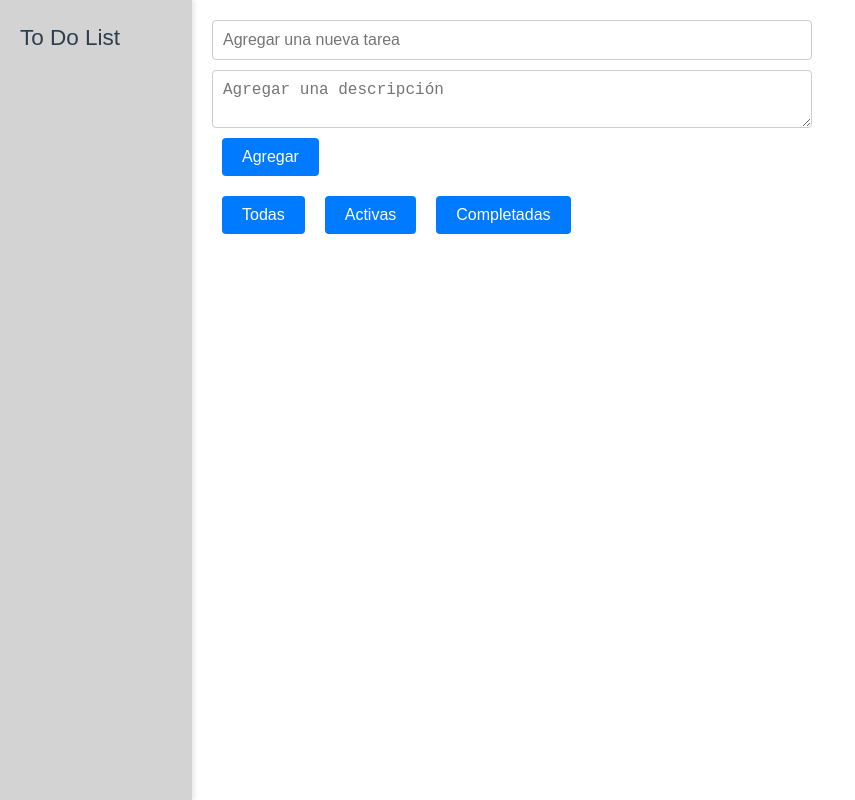
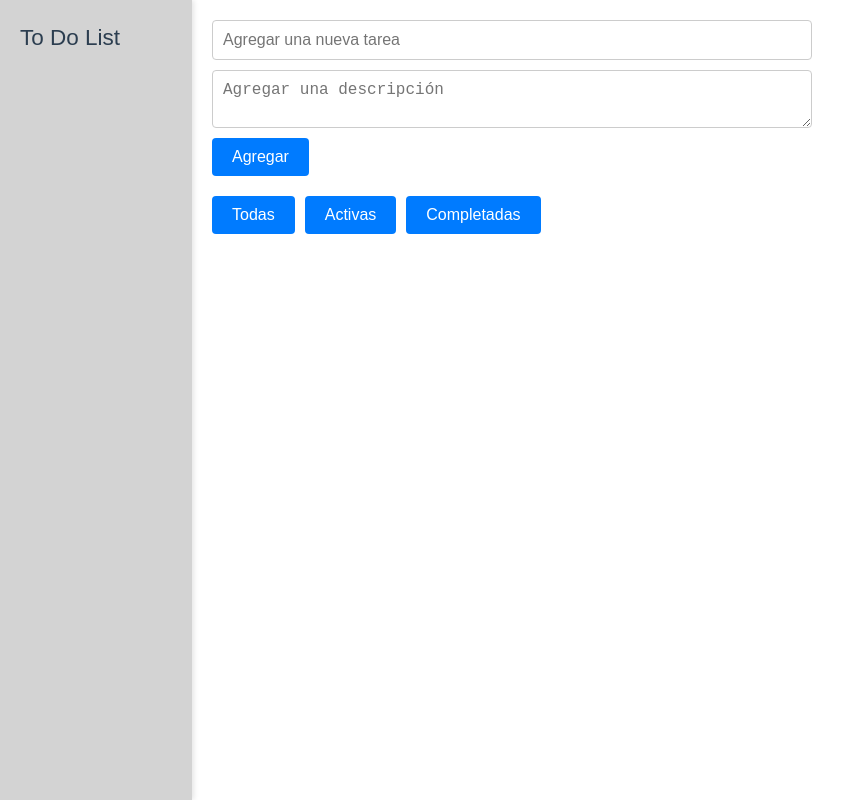
Before and after one commit to davt3r/To-Do-List, a Vue app: page / in a window 1280 px wide. Shown: the whole page, without its empty margins (0-855 px from the left). Built offline with nearby package versions, Linux system fonts and the light colour scheme.

Commit message:
Reorganize the project for cleaner arquitecture and code

```diff
--- /dev/null
+++ b/src/components/TaskFilters.vue
@@ -0,0 +1,36 @@
+<template>
+  <div class="filters">
+    <button @click="setFilter('all')">Todas</button>
+    <button @click="setFilter('active')">Activas</button>
+    <button @click="setFilter('completed')">Completadas</button>
+  </div>
+</template>
+
+<script>
+export default {
+  methods: {
+    setFilter(filter) {
+      this.$emit('set-filter', filter)
+    }
+  }
+}
+</script>
+
+<style scoped>
+.filters {
+  margin-top: 20px;
+}
+.filters button {
+  padding: 10px 20px;
+  font-size: 16px;
+  border: none;
+  background-color: #007bff;
+  color: white;
+  cursor: pointer;
+  border-radius: 4px;
+  margin-right: 10px;
+}
+.filters button:hover {
+  background-color: #0056b3;
+}
+</style>
--- /dev/null
+++ b/src/components/TaskForm.vue
@@ -0,0 +1,66 @@
+<template>
+  <div class="task-form">
+    <input v-model="newTask" @keyup.enter="submitTask" placeholder="Agregar una nueva tarea" />
+    <textarea
+      v-model="newDescription"
+      @keyup.enter="submitTask"
+      placeholder="Agregar una descripción"
+    ></textarea>
+    <button @click="submitTask">Agregar</button>
+  </div>
+</template>
+
+<script>
+export default {
+  data() {
+    return {
+      newTask: '',
+      newDescription: ''
+    }
+  },
+  methods: {
+    submitTask() {
+      if (this.newTask.trim() !== '') {
+        this.$emit('add-task', {
+          text: this.newTask,
+          description: this.newDescription,
+          completed: false
+        })
+        this.newTask = ''
+        this.newDescription = ''
+      }
+    }
+  }
+}
+</script>
+
+<style scoped>
+.task-form {
+  display: flex;
+  flex-direction: column;
+  margin-bottom: 20px;
+}
+.task-form input,
+.task-form textarea {
+  padding: 10px;
+  font-size: 16px;
+  border: 1px solid #ccc;
+  border-radius: 4px;
+  margin-bottom: 10px;
+  width: 100%;
+  max-width: 600px;
+}
+.task-form button {
+  align-self: flex-start;
+  padding: 10px 20px;
+  font-size: 16px;
+  border: none;
+  background-color: #007bff;
+  color: white;
+  cursor: pointer;
+  border-radius: 4px;
+}
+.task-form button:hover {
+  background-color: #0056b3;
+}
+</style>
--- /dev/null
+++ b/src/components/TaskList.vue
@@ -0,0 +1,57 @@
+<template>
+  <ul>
+    <li v-for="(task, index) in tasks" :key="index">
+      <input type="checkbox" v-model="task.completed" @change="updateLocalStorage" />
+      <div>
+        <span :class="{ completed: task.completed }">{{ task.text }}</span>
+        <p class="description">{{ task.description }}</p>
+      </div>
+      <button @click="$emit('remove-task', index)">Eliminar</button>
+    </li>
+  </ul>
+</template>
+
+<script>
+export default {
+  props: {
+    tasks: Array
+  },
+  methods: {
+    updateLocalStorage() {
+      this.$emit('update-tasks')
+    }
+  }
+}
+</script>
+
+<style scoped>
+.completed {
+  text-decoration: line-through;
+}
+button {
+  margin-left: 10px;
+}
+input[type='checkbox'] {
+  margin-right: 10px;
+}
+ul {
+  list-style-type: none;
+  padding: 0;
+}
+li {
+  display: flex;
+  align-items: center;
+  margin-bottom: 10px;
+}
+li div {
+  flex-grow: 1;
+}
+li span {
+  display: block;
+}
+li .description {
+  margin: 0;
+  font-size: 12px;
+  color: #666;
+}
+</style>
--- a/src/components/ToDoList.vue
+++ b/src/components/ToDoList.vue
@@ -5,43 +5,33 @@
         <header>
           <h1>To Do List</h1>
         </header>
-        <ul>
-          <li v-for="(task, index) in filteredTasks" :key="index">
-            <input type="checkbox" v-model="task.completed" @change="updateLocalStorage" />
-            <div>
-              <span :class="{ completed: task.completed }">{{ task.text }}</span>
-              <p class="description">{{ task.description }}</p>
-            </div>
-            <button @click="removeTask(index)">Eliminar</button>
-          </li>
-        </ul>
+        <TaskList
+          :tasks="filteredTasks"
+          @remove-task="removeTask"
+          @update-tasks="updateLocalStorage"
+        />
       </aside>
       <main class="main-content">
-        <div class="task-form">
-          <input v-model="newTask" @keyup.enter="addTask" placeholder="Agregar una nueva tarea" />
-          <textarea
-            v-model="newDescription"
-            @keyup.enter="addTask"
-            placeholder="Agregar una descripción"
-          ></textarea>
-          <button @click="addTask">Agregar</button>
-        </div>
-        <div class="filters">
-          <button @click="filter = 'all'">Todas</button>
-          <button @click="filter = 'active'">Activas</button>
-          <button @click="filter = 'completed'">Completadas</button>
-        </div>
+        <TaskForm @add-task="addTask" />
+        <TaskFilters @set-filter="setFilter" />
       </main>
     </div>
   </div>
 </template>
 
 <script>
+import TaskList from './TaskList.vue'
+import TaskForm from './TaskForm.vue'
+import TaskFilters from './TaskFilters.vue'
+
 export default {
+  components: {
+    TaskList,
+    TaskForm,
+    TaskFilters
+  },
   data() {
     return {
-      newTask: '',
-      newDescription: '',
       tasks: JSON.parse(localStorage.getItem('tasks')) || [],
       filter: 'all'
     }
@@ -59,17 +49,16 @@ export default {
     }
   },
   methods: {
-    addTask() {
-      if (this.newTask.trim() !== '') {
-        this.tasks.push({ text: this.newTask, description: this.newDescription, completed: false })
-        this.newTask = ''
-        this.newDescription = ''
-        this.updateLocalStorage()
-      }
+    addTask(task) {
+      this.tasks.push(task)
+      this.updateLocalStorage()
     },
     removeTask(index) {
       this.tasks.splice(index, 1)
       this.updateLocalStorage()
+    },
+    setFilter(filter) {
+      this.filter = filter
     },
     updateLocalStorage() {
       localStorage.setItem('tasks', JSON.stringify(this.tasks))
@@ -110,92 +99,4 @@ export default {
   width: 85%;
   padding: 20px;
 }
-
-.task-form {
-  display: flex;
-  flex-direction: column;
-  margin-bottom: 20px;
-}
-
-.task-form input,
-.task-form textarea {
-  padding: 10px;
-  font-size: 16px;
-  border: 1px solid #ccc;
-  border-radius: 4px;
-  margin-bottom: 10px;
-  width: 100%;
-  max-width: 600px;
-}
-
-.task-form button {
-  align-self: flex-start;
-  padding: 10px 20px;
-  font-size: 16px;
-  border: none;
-  background-color: #007bff;
-  color: white;
-  cursor: pointer;
-  border-radius: 4px;
-}
-
-.task-form button:hover {
-  background-color: #0056b3;
-}
-
-.filters {
-  margin-top: 20px;
-}
-
-.filters button {
-  padding: 10px 20px;
-  font-size: 16px;
-  border: none;
-  background-color: #007bff;
-  color: white;
-  cursor: pointer;
-  border-radius: 4px;
-  margin-right: 10px;
-}
-
-.filters button:hover {
-  background-color: #0056b3;
-}
-
-.completed {
-  text-decoration: line-through;
-}
-
-button {
-  margin-left: 10px;
-}
-
-input[type='checkbox'] {
-  margin-right: 10px;
-}
-
-ul {
-  list-style-type: none;
-  padding: 0;
-}
-
-li {
-  display: flex;
-  align-items: center;
-  margin-bottom: 10px;
-}
-
-li div {
-  flex-grow: 1;
-}
-
-li span {
-  display: block;
-}
-
-li .description {
-  margin: 0;
-  font-size: 12px;
-  color: #666;
-}
 </style>
```
